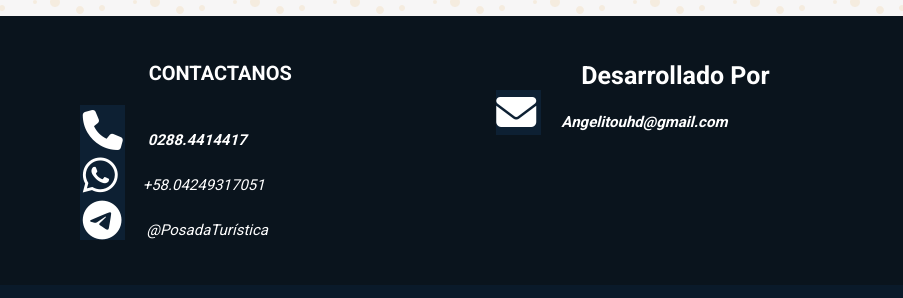
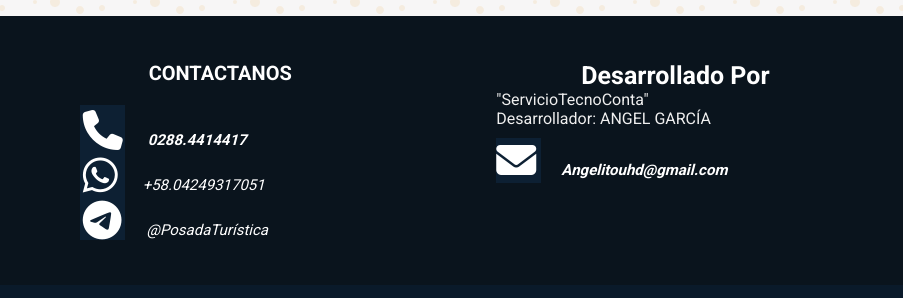
Before and after one commit to AngelitoSDs/posada, a plain HTML site: page index.html in a window 1280 px wide. Shown: the part 1156-1454 px from the top of the page, 377-1280 px from the left. Drawn offline with Linux system fonts and the light colour scheme; a web font is replaced by a local one.

Commit message:
Posada v-2.3

```diff
--- a/index.html
+++ b/index.html
@@ -100,8 +100,7 @@
       </div>
       <div class="box1">
           <h3>Desarrollado por </h3>
-
-
+          <p><span>"ServicioTecnoConta"</span>  <br> Desarrollador: ANGEL GARCÍA</p>
           <div class="red-social">
             <a href="mailto:angelitouhd@gmail.com" class="fa-solid fa-envelope"><i>Angelitouhd@gmail.com</i> </a><br>
             <!-- <a href="#" class="fa fa-instagram"></a> -->
```
